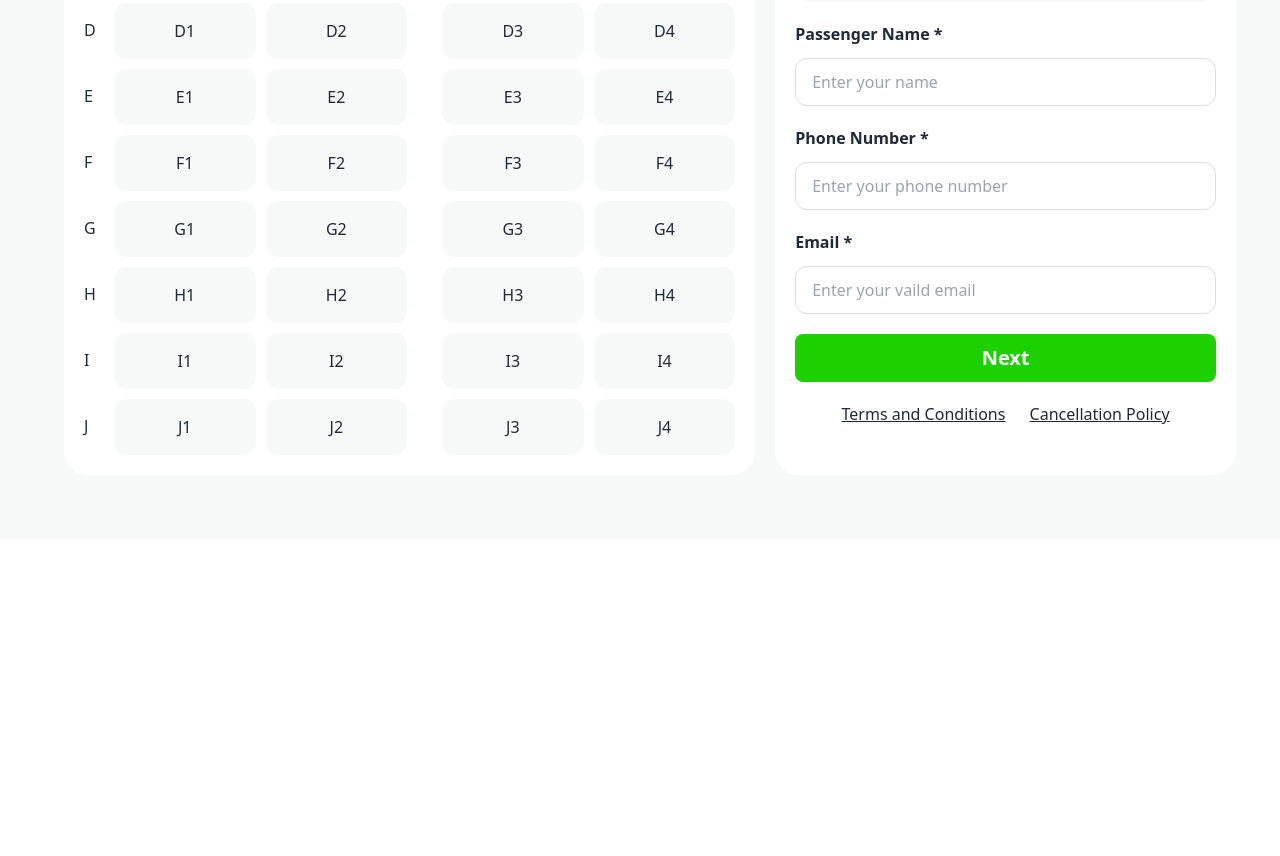
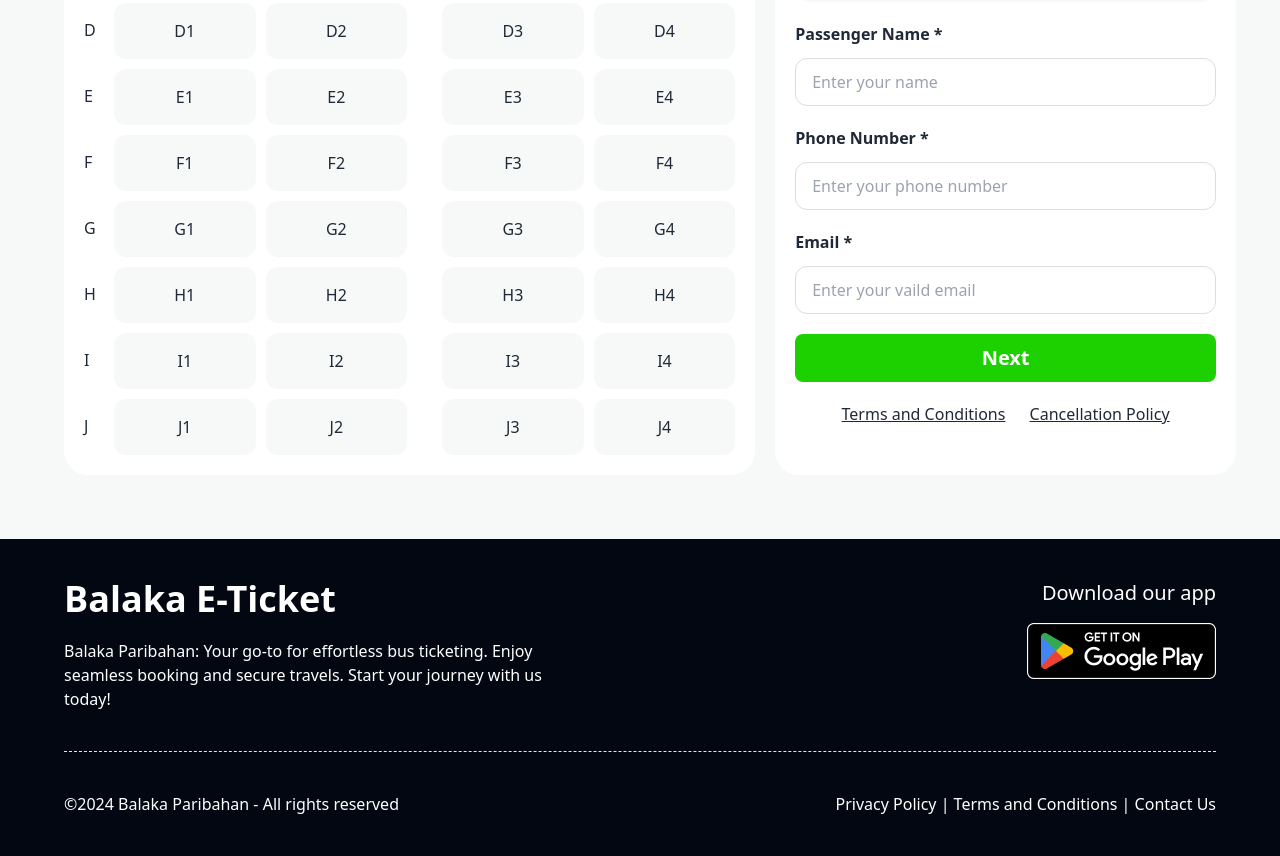
Before and after one commit to mehedifiz/Online-Ticket-Assigenment, a plain HTML site: page index.html in a window 1280 px wide. Shown: the part 2232-3088 px from the top of the page. Before the commit the page ends 2771 px from the top, so only its background shows below. Drawn offline with nearby package versions, Linux system fonts and the light colour scheme.

Commit message:
Footer sections

```diff
--- a/index.html
+++ b/index.html
@@ -319,6 +319,29 @@
 
     <!-- Footer Area -->
 
+    <footer class="bg-[#030712]">
+      <div class="container pt-10 pb-10">
+        <div class="block lg:flex justify-between">
+          <div>
+            <h2 class="text-white text-4xl font-semibold mb-5">Balaka E-Ticket</h2>
+            <p class="text-white max-w-[510px]">Balaka Paribahan: Your go-to for effortless bus ticketing. Enjoy seamless booking and secure travels. Start your journey with us today!</p>
+          </div>
+          <div class="mt-5 lg:mt-0">
+            <h3 class="text-white lg:text-right text-xl mb-4">Download our app</h3>
+            <img src="img/playstore.png" alt="">
+          </div>
+        </div>
+        <div class="lg:flex justify-between mt-10 border-t border-dashed pt-10">
+          <div>
+            <p class="text-white">©2024 Balaka Paribahan - All rights reserved</p>
+          </div>
+          <div class="mt-5 lg:mt-0">
+            <a href="#" class="text-white text-[12px] lg:text-base">Privacy Policy | Terms and Conditions | Contact Us</a>
+          </div>
+        </div>
+      </div>
+    </footer>
+
 
     <script src="script/script.js"></script>
 </body>
```
